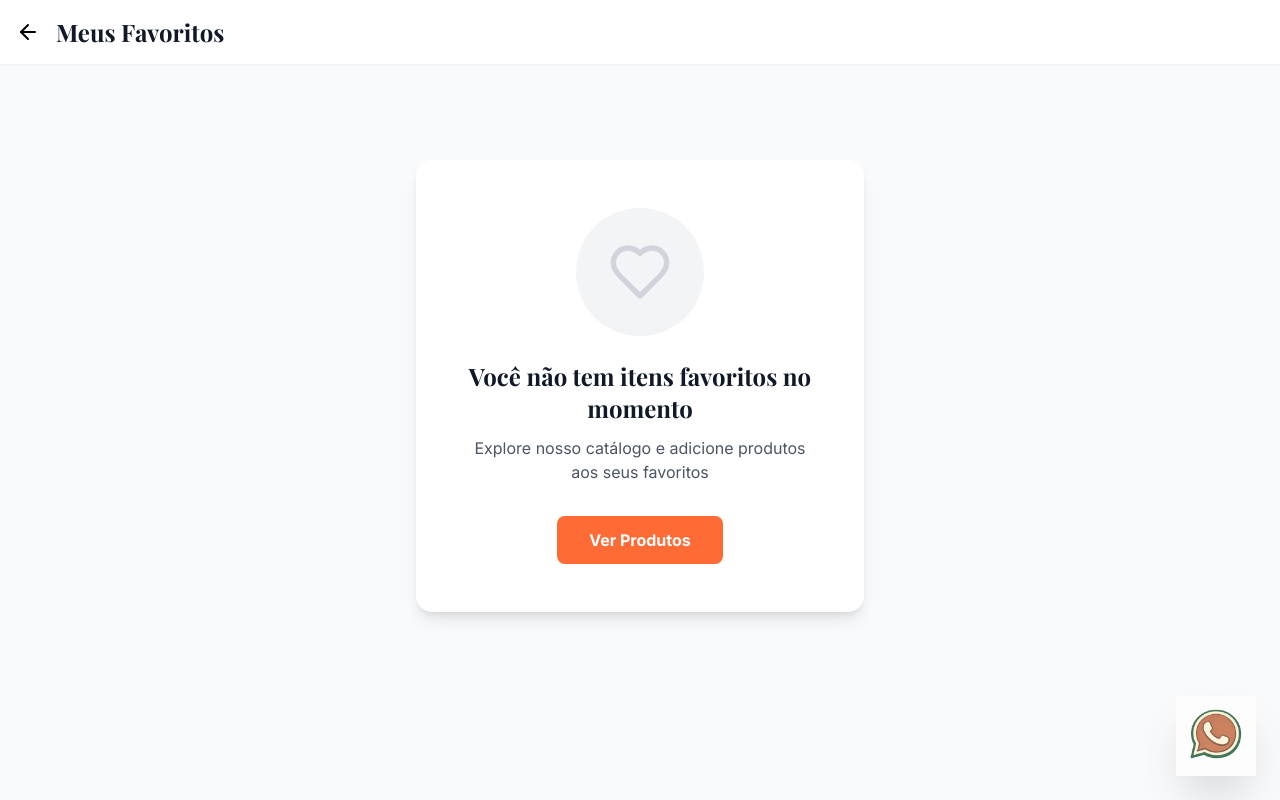
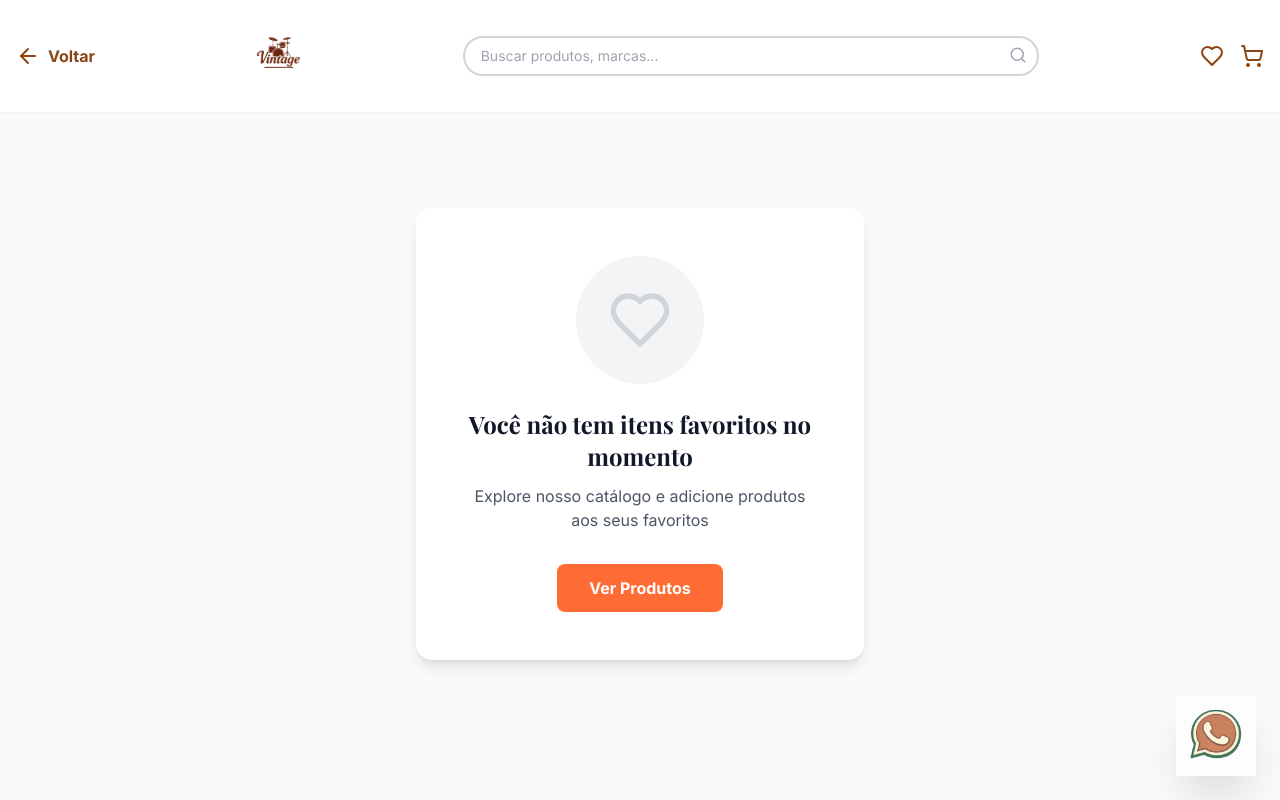
Before and after one commit to jcrispiniano/vintage-drumshop, a Next.js app: page /vintage-drumshop/favoritos in a window 1280 px wide. Built offline with nearby package versions, Linux system fonts and the light colour scheme; a web font is replaced by a local one.

Commit message:
Fix: atualizar páginas carrinho e favoritos com Header novo

```diff
--- a/app/carrinho/page.tsx
+++ b/app/carrinho/page.tsx
@@ -1,9 +1,10 @@
 'use client';
 
-import { ShoppingCart, Trash2, Plus, Minus, ArrowLeft } from 'lucide-react';
+import { Trash2, Plus, Minus } from 'lucide-react';
 import Link from 'next/link';
 import { useCart } from '@/contexts/CartContext';
 import { contactInfo } from '@/lib/products';
+import Header from '@/components/Header';
 
 export default function CarrinhoPage() {
   const { cartItems, updateQuantity, removeFromCart } = useCart();
@@ -57,16 +58,7 @@ export default function CarrinhoPage() {
   return (
     <div className="min-h-screen bg-gray-50">
       {/* Header */}
-      <header className="bg-white shadow-sm sticky top-0 z-50">
-        <div className="container mx-auto px-4 py-4">
-          <div className="flex items-center gap-4">
-            <Link href="/" className="hover:text-accent transition">
-              <ArrowLeft size={24} />
-            </Link>
-            <h1 className="text-2xl font-bold text-gray-900">Carrinho de Compras</h1>
-          </div>
-        </div>
-      </header>
+      <Header showBackButton={true} />
 
       <div className="container mx-auto px-4 py-8">
         {cartItems.length === 0 ? (
--- a/app/favoritos/page.tsx
+++ b/app/favoritos/page.tsx
@@ -1,9 +1,10 @@
 'use client';
 
-import { Heart, ShoppingCart, ArrowLeft, Trash2 } from 'lucide-react';
+import { Heart, Trash2 } from 'lucide-react';
 import Link from 'next/link';
 import { useCart } from '@/contexts/CartContext';
 import { products, formatPrice } from '@/lib/products';
+import Header from '@/components/Header';
 
 export default function FavoritosPage() {
   const { favorites, toggleFavorite, addToCart } = useCart();
@@ -28,21 +29,7 @@ export default function FavoritosPage() {
   return (
     <div className="min-h-screen bg-gray-50">
       {/* Header */}
-      <header className="bg-white shadow-sm sticky top-0 z-50">
-        <div className="container mx-auto px-4 py-4">
-          <div className="flex items-center gap-4">
-            <Link href="/" className="hover:text-accent transition">
-              <ArrowLeft size={24} />
-            </Link>
-            <h1 className="text-2xl font-bold text-gray-900">Meus Favoritos</h1>
-            {favoriteProducts.length > 0 && (
-              <span className="bg-accent text-white px-3 py-1 rounded-full text-sm font-bold">
-                {favoriteProducts.length}
-              </span>
-            )}
-          </div>
-        </div>
-      </header>
+      <Header showBackButton={true} />
 
       <div className="container mx-auto px-4 py-8">
         {favoriteProducts.length === 0 ? (
```
